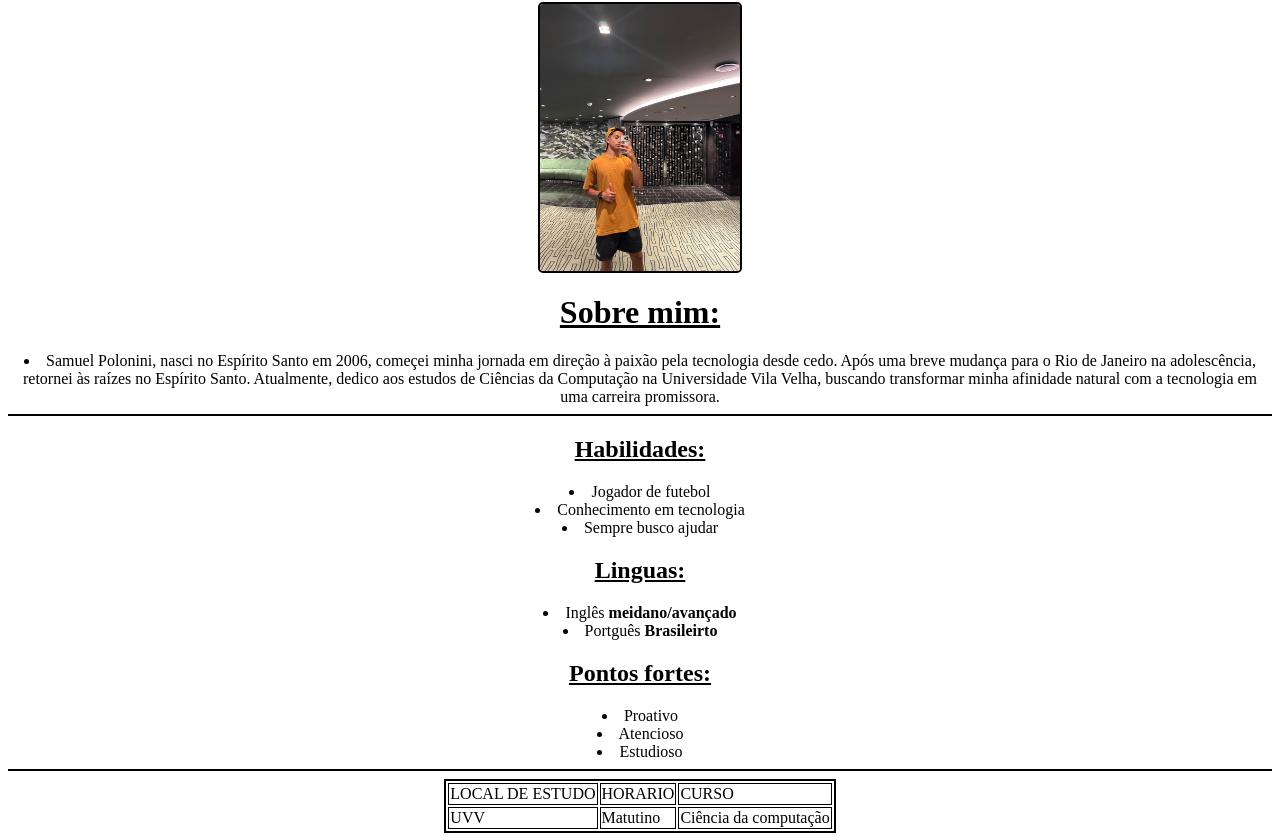
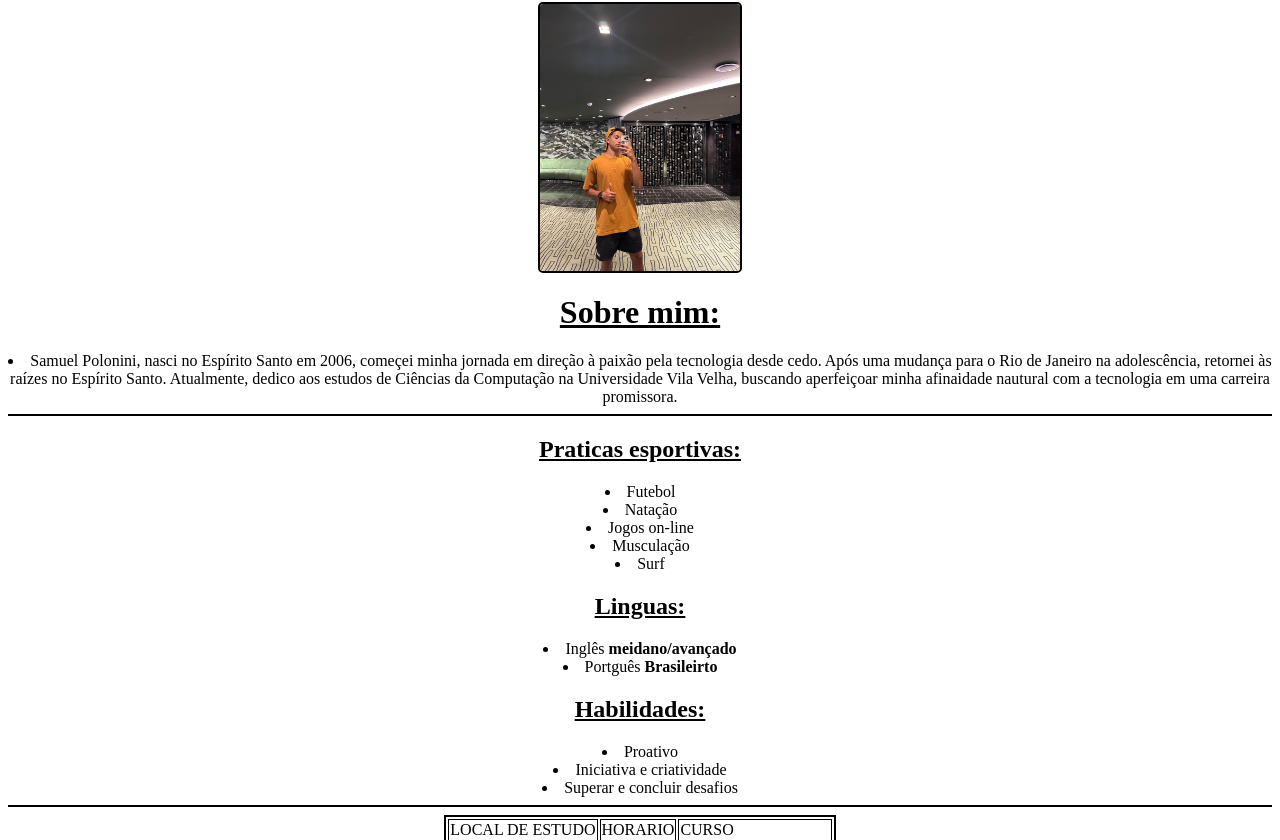
Before and after one commit to Samuelpolonini/samudapol01, a plain HTML site: page index.html in a window 1280 px wide. Shown: the part 127-967 px from the top of the page. Drawn offline with Linux system fonts and the light colour scheme.

Commit message:
Add files via upload

```diff
--- a/index.html
+++ b/index.html
@@ -30,23 +30,25 @@
             </style>
             <div id=" sobre mim ">
             <h1><u > Sobre mim:</u></h1>
-            <li>Samuel Polonini, nasci no Espírito Santo em 2006, começei minha jornada em direção à paixão pela tecnologia desde cedo. Após uma breve mudança para o Rio de Janeiro na adolescência, retornei às raízes no Espírito Santo. Atualmente, dedico aos estudos de Ciências da Computação na Universidade Vila Velha, buscando transformar minha afinidade natural com a tecnologia em uma carreira promissora. </li>
+            <li>Samuel Polonini, nasci no Espírito Santo em 2006, começei minha jornada em direção à paixão pela tecnologia desde cedo. Após uma mudança para o Rio de Janeiro na adolescência, retornei às raízes no Espírito Santo. Atualmente, dedico aos estudos de Ciências da Computação na Universidade Vila Velha, buscando aperfeiçoar minha afinaidade nautural com a tecnologia em uma carreira promissora. </li>
             <hr color black>
             </div>
-            <div id="habilidades">
-            <h2> <u>Habilidades:</u></h2>
-             <li>Jogador de futebol</li>
-             <li>Conhecimento em tecnologia</li>
-             <li>Sempre busco ajudar</li>
+            <div id="Praticas">
+            <h2> <u>Praticas esportivas:</u></h2>
+             <li>Futebol</li>
+             <li>Natação</li>
+             <li>Jogos on-line</li>
+             <li>Musculação</li>
+             <li>Surf</li>
             </div>
              <div id="linguas" >
              <h2> <u> Linguas:</u></h2>
              <li>Inglês <strong> meidano/avançado</strong></li>
              <li>Portguês <strong> Brasileirto</strong></li>
-                <h2><u>Pontos fortes:</u></h2>
+                <h2><u>Habilidades:</u></h2>
                 <li>Proativo</li>
-                <li>Atencioso</li>
-                <li>Estudioso</li>
+                <li>Iniciativa e criatividade</li>
+                <li>Superar e concluir desafios</li>
                 <hr color="black">
             </div>
              <div id=" table">
```
